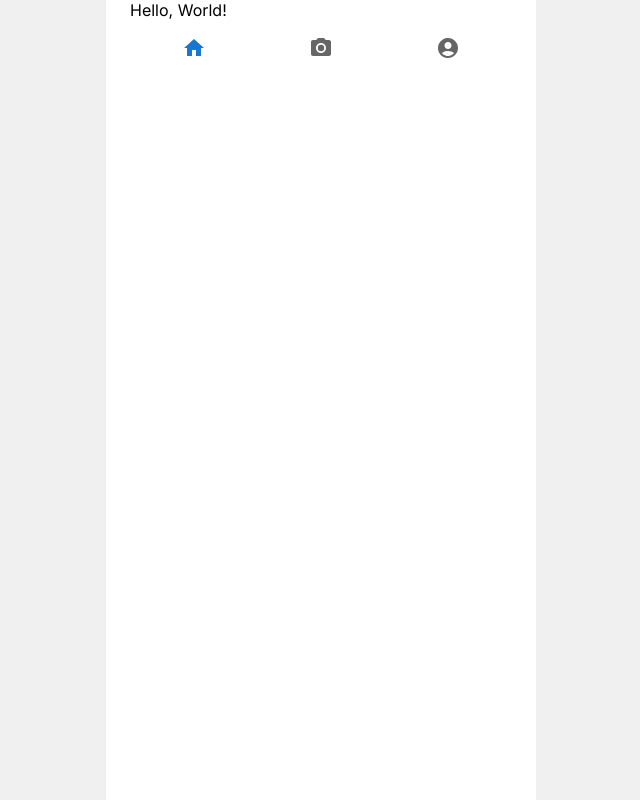
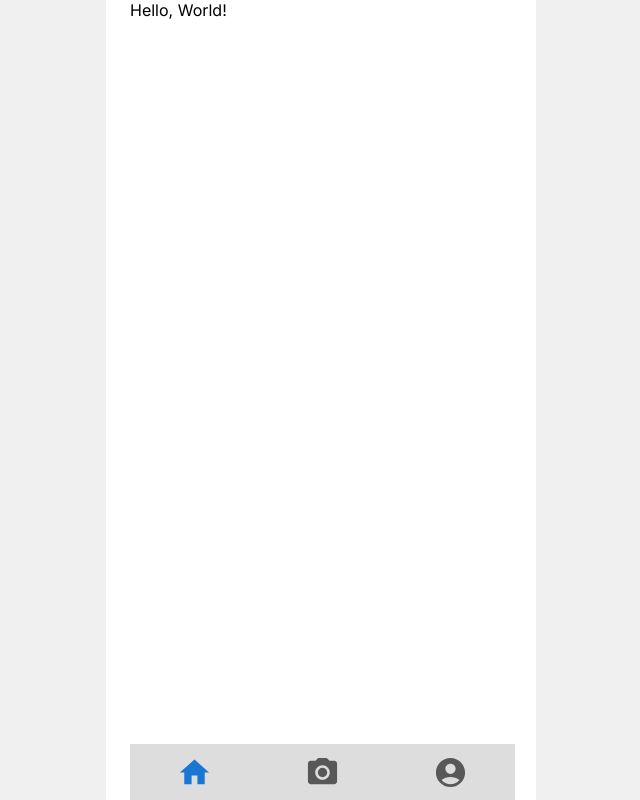
Before and after one commit to Fitapat/Fitapat-front, a Next.js app: page / in a window 1280 px wide. Shown: the whole page, without its empty margins (319-959 px from the left). Built offline with nearby package versions, Linux system fonts and the light colour scheme.

Commit message:
design: footer 크기 위치 조정 (#21)

```diff
--- a/src/components/footer.jsx
+++ b/src/components/footer.jsx
@@ -17,20 +17,29 @@ export default function Footer() {
 
   const value = pathname;
   return (
-    <BottomNavigation value={value}>
+    <BottomNavigation
+      value={value}
+      style={{
+        position: 'fixed',
+        bottom: 0,
+        /* left: 0, right: 0, */
+        width: '385px', // 수정하기
+        background: '#ddd',
+      }}
+    >
       <BottomNavigationAction
         value="/"
-        icon={<HomeIcon />}
+        icon={<HomeIcon fontSize="large" />}
         onClick={() => onLink('/')}
       />
       <BottomNavigationAction
         value="/selectpic"
-        icon={<CameraAltIcon />}
+        icon={<CameraAltIcon fontSize="large" />}
         onClick={() => onLink('/selectpic')}
       />
       <BottomNavigationAction
         value="/user"
-        icon={<AccountCircleIcon />}
+        icon={<AccountCircleIcon fontSize="large" />}
         onClick={() => onLink('/user')}
       />
     </BottomNavigation>
```
